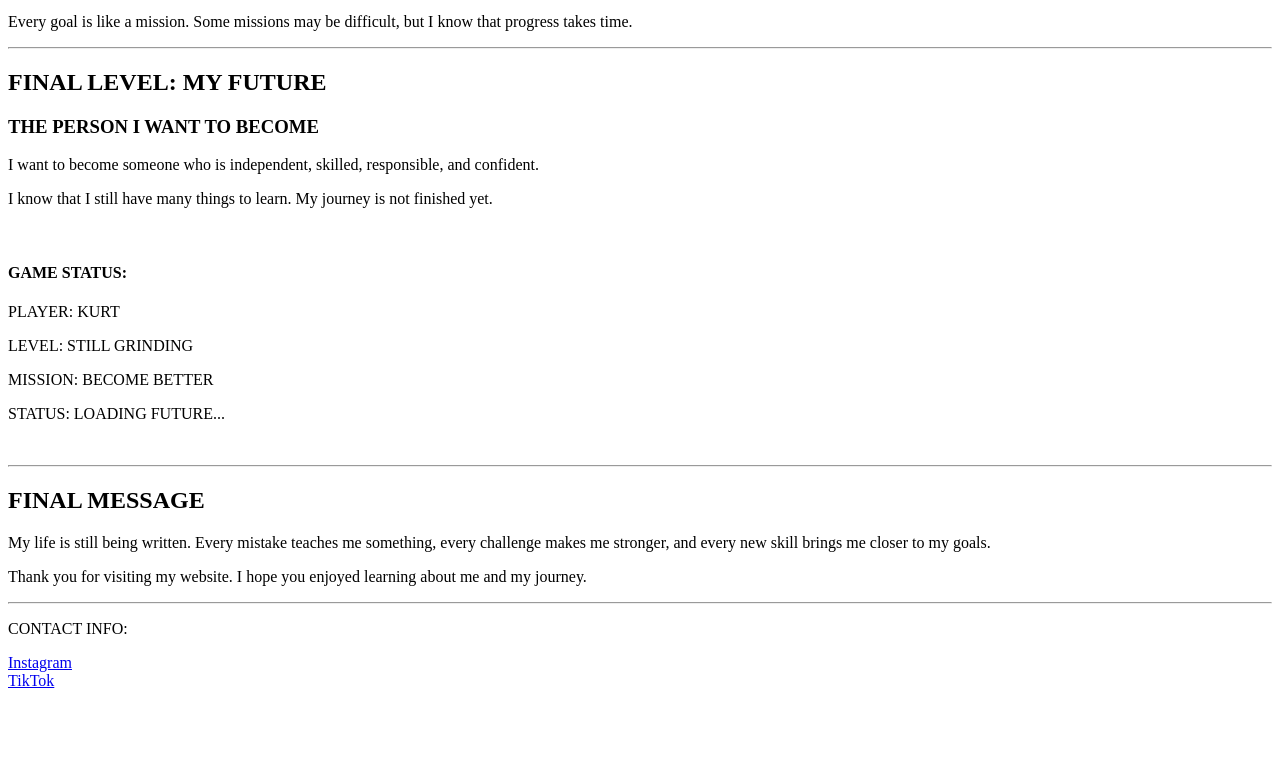
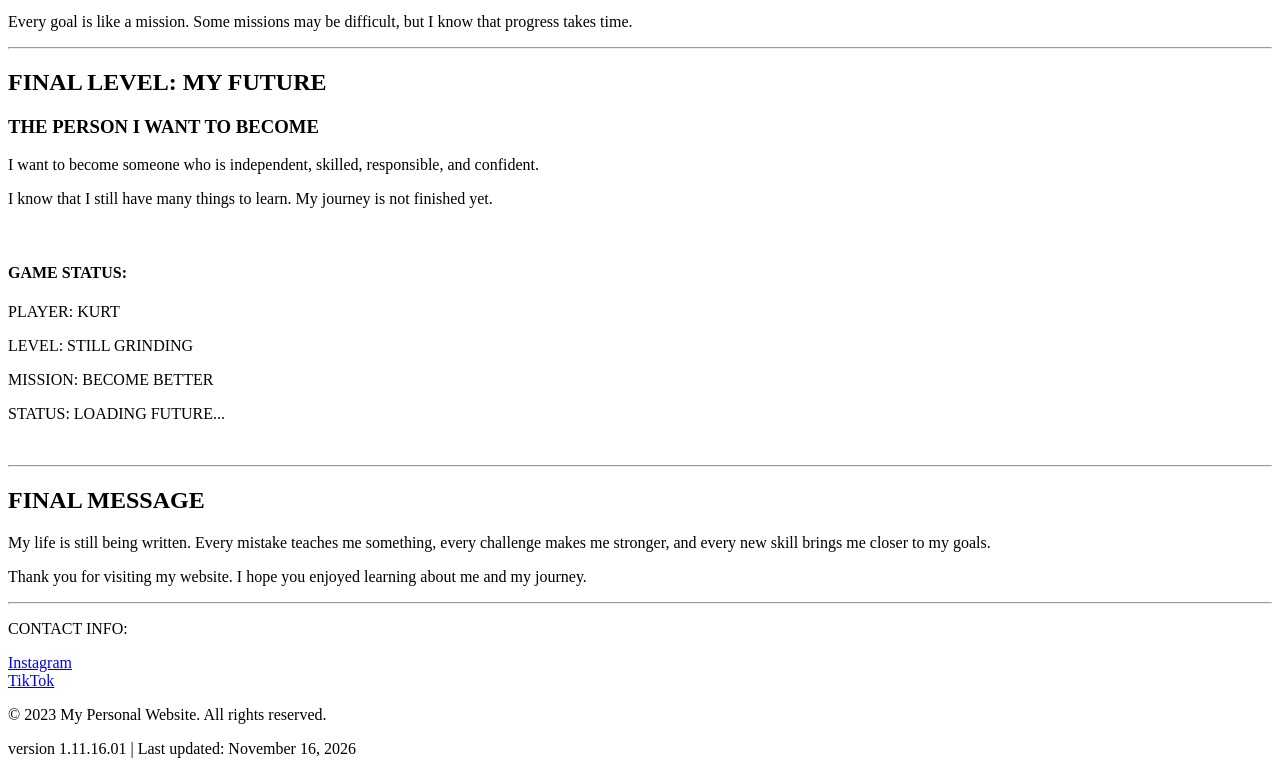
Before and after one commit to Heyranakurt/Heyrana_Act1, a plain HTML site: page index.html in a window 1280 px wide. Shown: the part 1218-1992 px from the top of the page. Before the commit the page ends 1916 px from the top, so only its background shows below. Drawn offline with Linux system fonts and the light colour scheme.

Commit message:
update idnex.html

```diff
--- a/index.html
+++ b/index.html
@@ -104,4 +104,8 @@
 <br>
 
     </body>
+    <footer>
+        <p>&copy; 2023 My Personal Website. All rights reserved.</p>
+        <P>version 1.11.16.01 | Last updated: November 16, 2026</P>
+    </footer>
 </html>
```
